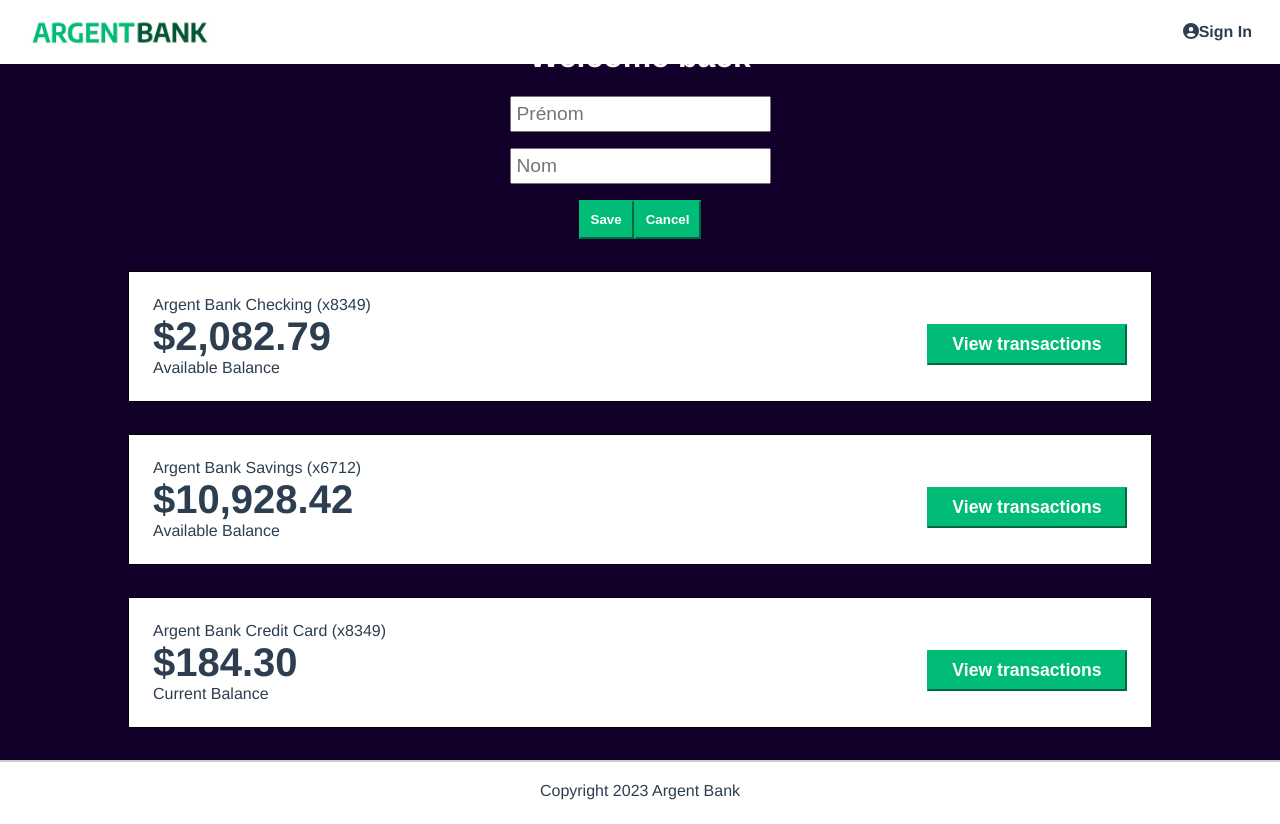
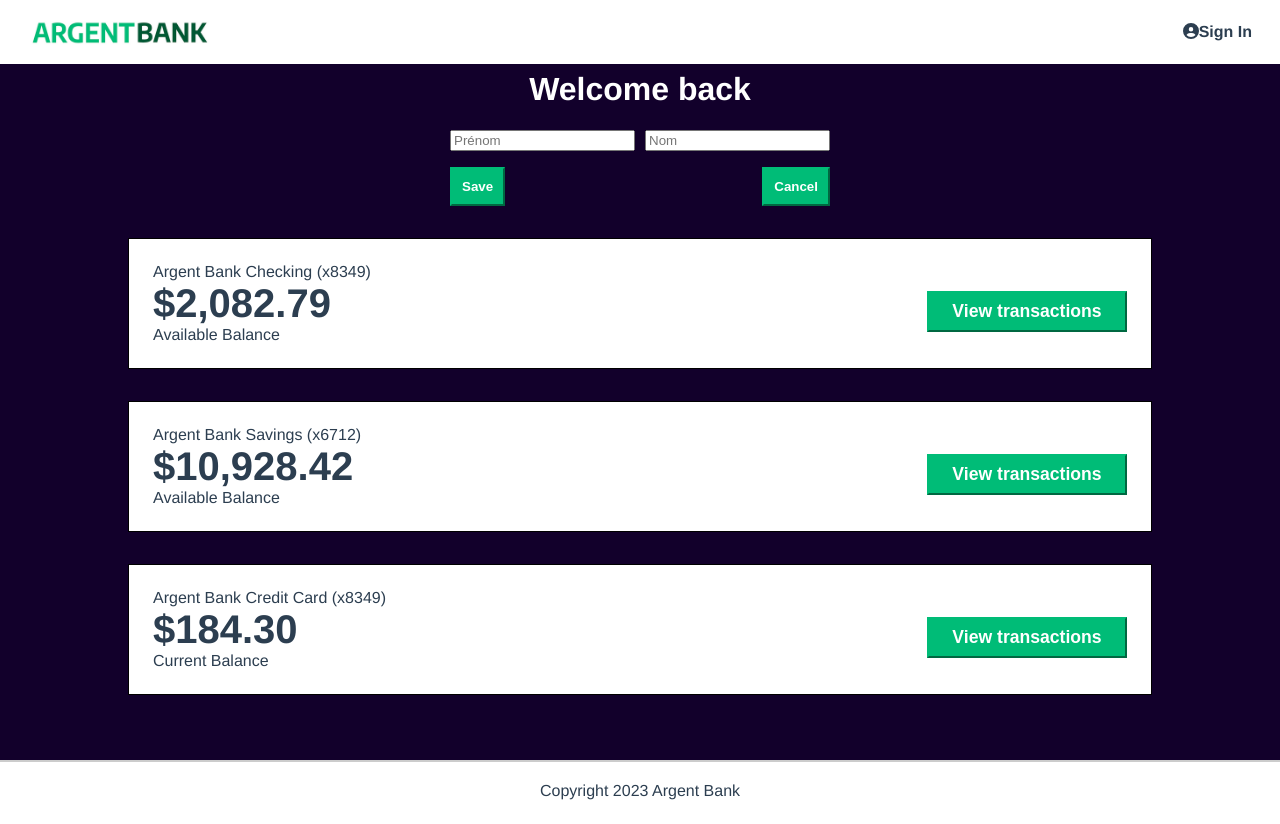
Before and after one commit to Nox57/P13_Remede_Agency_PAREL_Yannick, a React (Create React App) app: page /profile in a window 1280 px wide. Both pictures are taken after a click on the button "Edit Name". Built offline with nearby package versions, Linux system fonts and the light colour scheme.

Commit message:
Fix : css update

```diff
--- a/src/pages/Profile/Profile.css
+++ b/src/pages/Profile/Profile.css
@@ -84,6 +84,41 @@
     color: #fff;
 }
 
+.form-container {
+    display: flex;
+    flex-direction: column;
+    align-items: center;
+}
+
+.input-group {
+    display: flex;
+    justify-content: space-between;
+    width: 100%;
+    gap: 10px;
+}
+
+.field-group {
+    display: flex;
+    flex-direction: column;
+    flex: 1;
+}
+
+.button-group {
+    display: flex;
+    justify-content: space-between;
+    width: 100%;
+    margin-top: 1rem;
+    align-items: center;
+}
+
+.save-button {
+    align-self: flex-end;
+}
+
+.cancel-button {
+    align-self: flex-start;
+}
+
 @media (min-width: 720px) {
     .account {
         flex-direction: row;
--- a/src/pages/Profile/Profile.jsx
+++ b/src/pages/Profile/Profile.jsx
@@ -27,9 +27,14 @@ function Profile() {
                 {editing ? (
                     <>
                         <h1>Welcome back</h1>
-                        <form onSubmit={handleSubmit}>
-                            <div className="input-wrapper">
+                        <form
+                            onSubmit={handleSubmit}
+                            className="form-container"
+                        >
+                            <div className="input-group">
+                                <div className="field-group">
                                     <input
+                                        id="firstName"
                                         value={firstName}
                                         onChange={(e) =>
                                             setFirstName(e.target.value)
@@ -37,8 +42,9 @@ function Profile() {
                                         placeholder="Prénom"
                                     />
                                 </div>
-                            <div className="input-wrapper">
+                                <div className="field-group">
                                     <input
+                                        id="lastName"
                                         value={lastName}
                                         onChange={(e) =>
                                             setLastName(e.target.value)
@@ -46,15 +52,21 @@ function Profile() {
                                         placeholder="Nom"
                                     />
                                 </div>
-                            <button type="submit" className="edit-button">
+                            </div>
+                            <div className="button-group">
+                                <button
+                                    type="submit"
+                                    className="edit-button save-button"
+                                >
                                     Save
                                 </button>
                                 <button
-                                className="edit-button"
+                                    className="edit-button cancel-button"
                                     onClick={() => setEditing(false)}
                                 >
                                     Cancel
                                 </button>
+                            </div>
                         </form>
                     </>
                 ) : (
```
Lines whose indentation alone changed are shown as unchanged.
